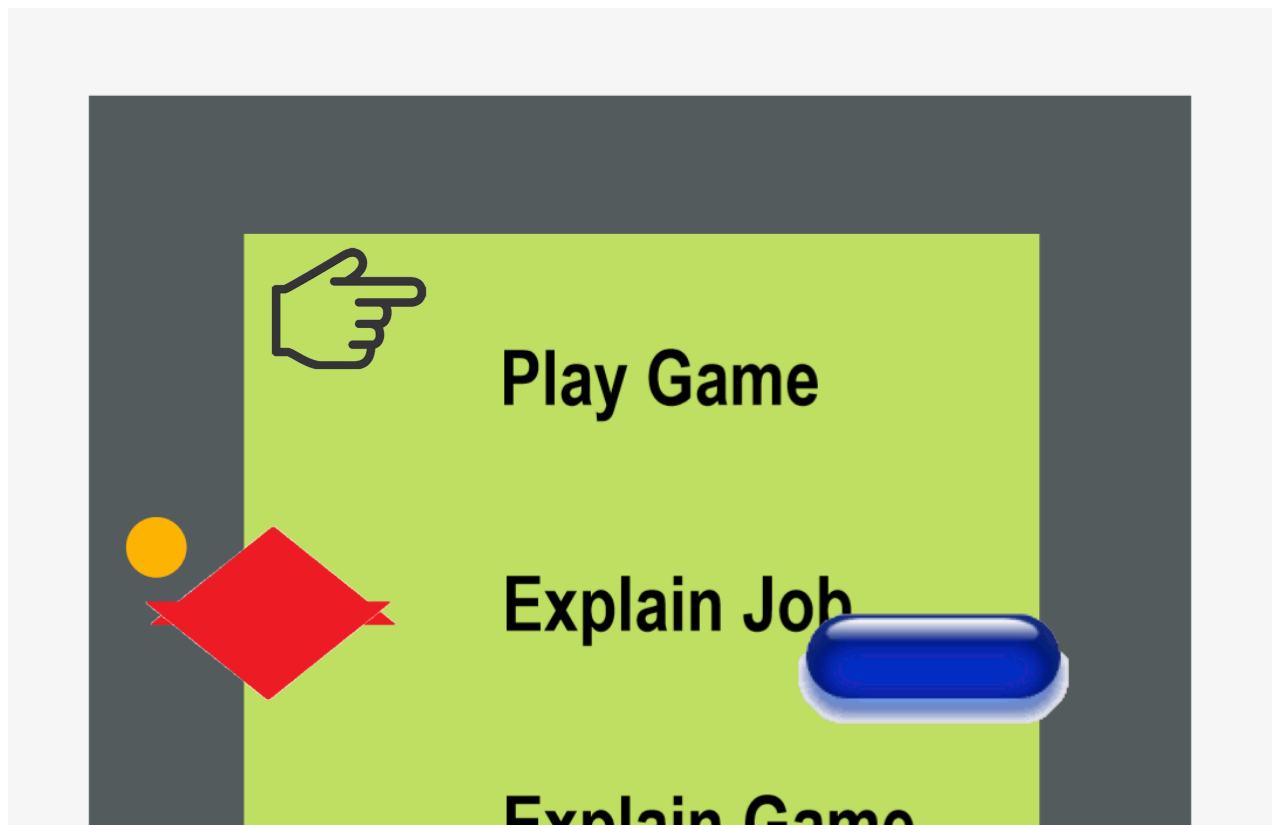
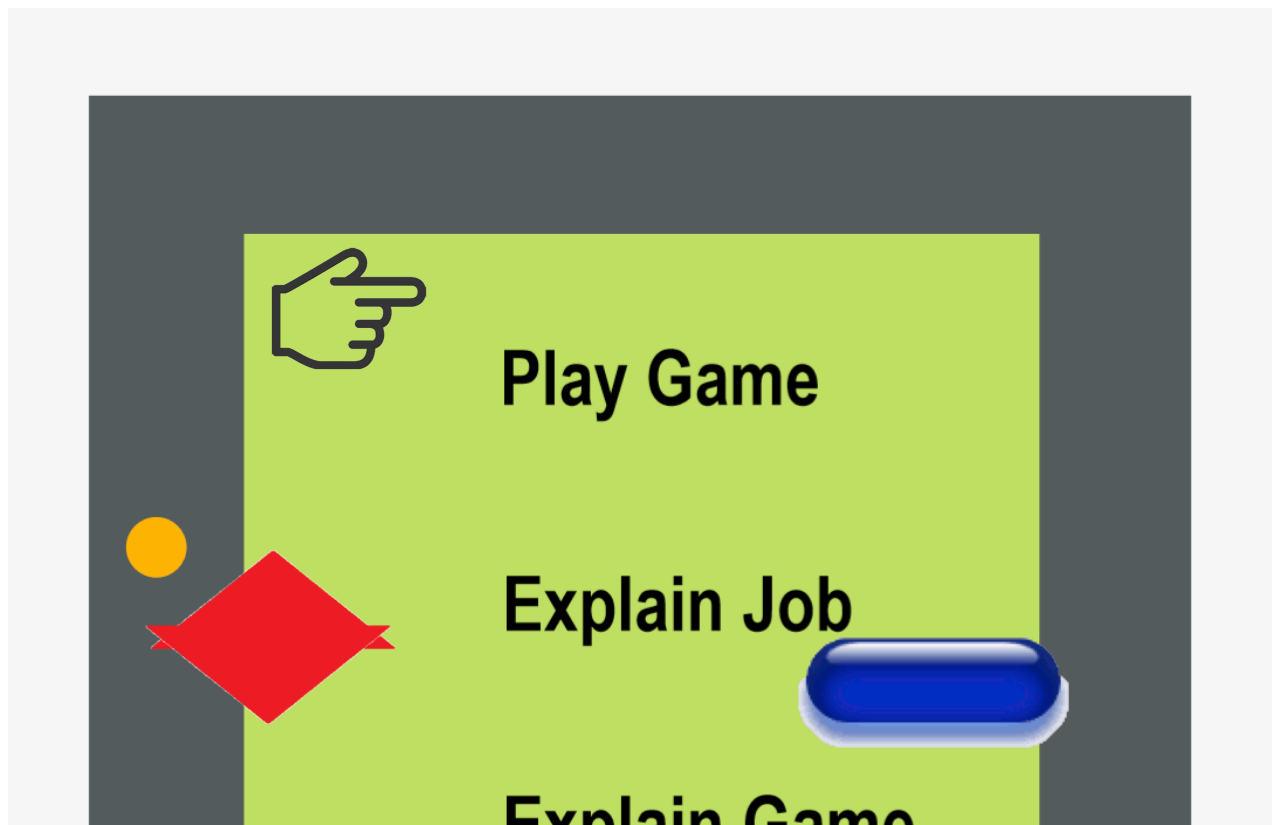
Before and after one commit to Paipoi8387/Lovegame, a plain HTML site: page index.html in a window 1280 px wide. Shown: the top 825 px of the page. Drawn offline with Linux system fonts and the light colour scheme.

Commit message:
修正しました

```diff
--- a/index.html
+++ b/index.html
@@ -6,13 +6,13 @@
 </head>
 <body>
     <img src='img/game.png' alt='フィールド' width='100%'>
-    <div style="position:absolute; top:65%; left:11%; ">
+    <div style="position:absolute; top:68%; left:11%; ">
         <input type='image' src='img/down.png' title='up' width='100%' onClick='button_up()'>
     </div>
-    <div style="position:absolute; top:74%; left:11%;">
+    <div style="position:absolute; top:77%; left:11%;">
         <input type='image' src='img/up.png' title='down' width='100%' onClick='button_down()'>
     </div>
-    <div style="position:absolute; top:65%; left:61%;">
+    <div style="position:absolute; top:68%; left:61%;">
         <input type='image' src='img/enter.png' title='enter' width='100%' onClick='button_enter()'>
     </div>
     <div style="position:absolute; top:4%; left:5%;">
```
